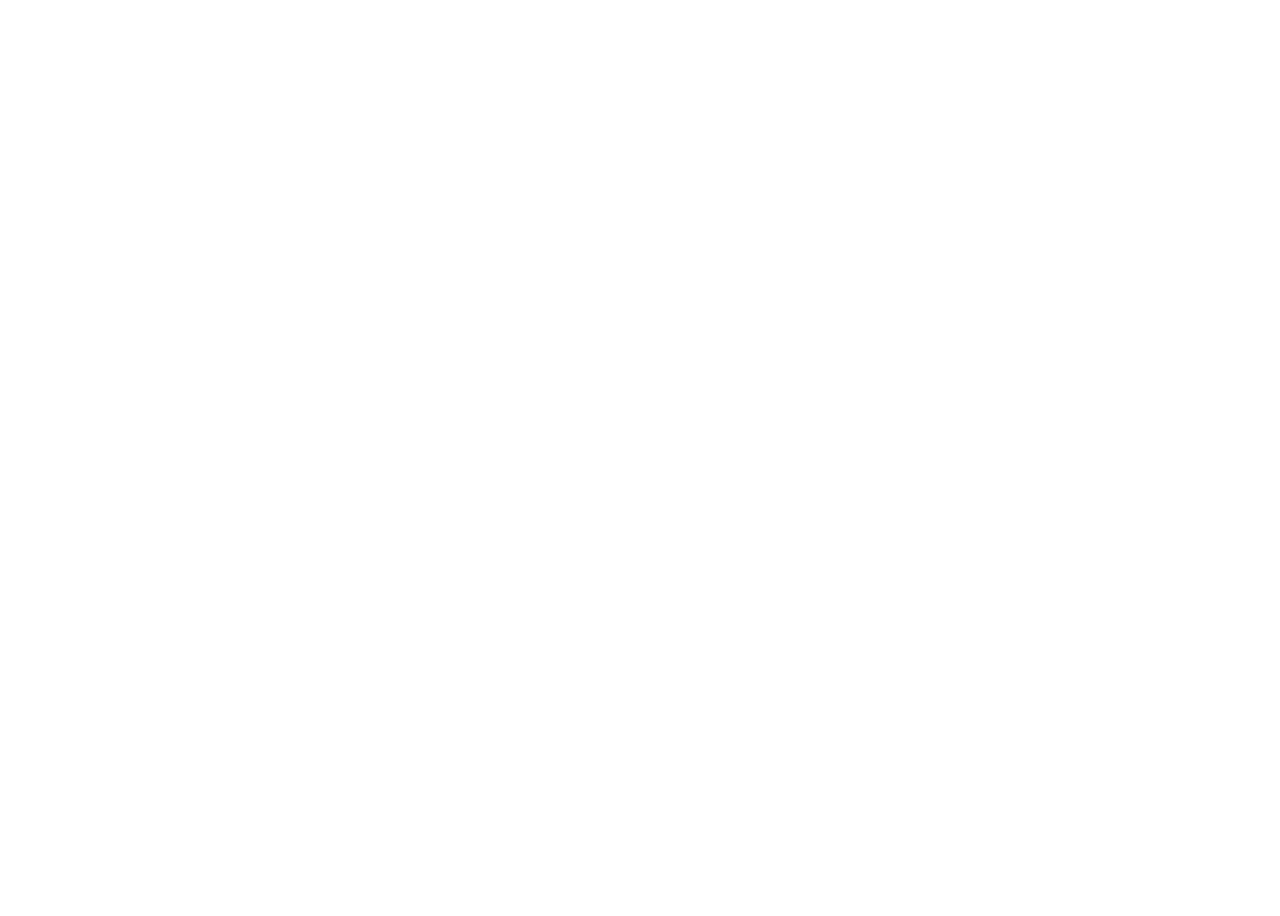
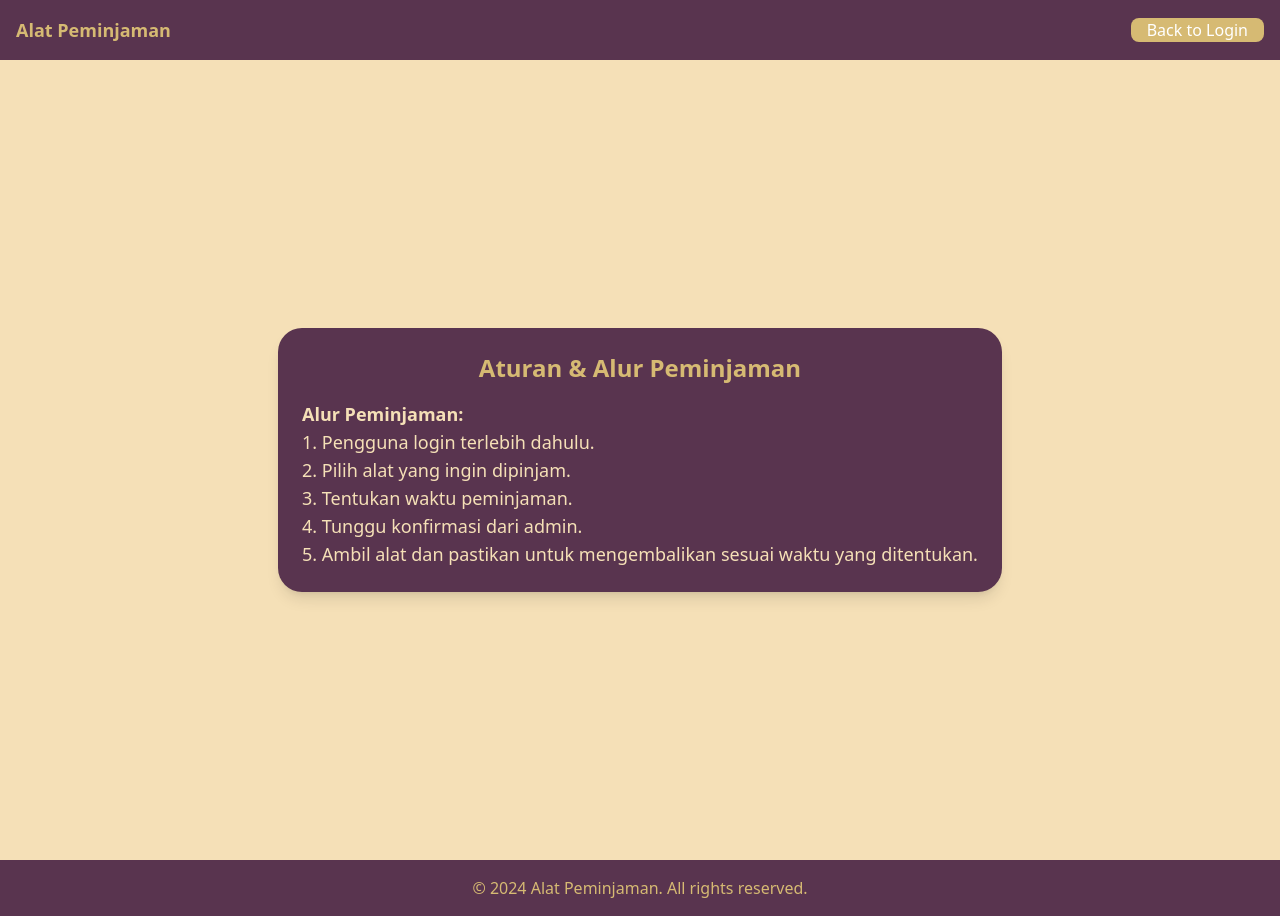
Before and after one commit to Ludw1gd/pweb-fp-P16-2024, a Vue app in the folder frontend/: page /rules in a window 1280 px wide. Before the commit this address had no page. Before the commit the page ends 800 px from the top, so only its background shows below. Built offline with nearby package versions, Linux system fonts and the light colour scheme.

Commit message:
Added Navbar, Footer, and Rules Page

```diff
--- a/frontend/src/App.vue
+++ b/frontend/src/App.vue
@@ -1,7 +1,13 @@
 <script setup lang="ts">
 import { RouterView } from 'vue-router';
+import Navbar from './components/Navbar.vue';
+import Footer from './components/Footer.vue';
 </script>
 
 <template>
+  <div>
+    <Navbar />
     <RouterView />
+    <Footer />
+  </div>
 </template>
--- /dev/null
+++ b/frontend/src/components/Footer.vue
@@ -0,0 +1,13 @@
+<template>
+    <footer class="bg-custom-plum p-4">
+        <div class="container mx-auto text-center text-custom-gold">
+            <p>&copy; 2024 Alat Peminjaman. All rights reserved.</p>
+        </div>
+    </footer>
+</template>
+
+<script lang="ts">
+export default {
+    name: "Footer",
+};
+</script>
--- /dev/null
+++ b/frontend/src/components/Navbar.vue
@@ -0,0 +1,40 @@
+<template>
+    <nav class="bg-custom-plum p-4">
+        <div class="container mx-auto flex justify-between items-center">
+            <div class="text-custom-gold text-lg font-semibold">Alat Peminjaman</div>
+            <div class="flex items-center space-x-4">
+                <span v-if="username" class="text-custom-gold">{{ username }}</span>
+                <!-- conditionally render based on current route -->
+                <router-link
+                    :to="isOnRulesPage ? '/' : '/rules'"
+                    class="text-white px-4 bg-custom-gold rounded-lg hover:bg-custom-gray hover:text-custom-plum transition"
+                >
+                    {{ isOnRulesPage ? 'Back to Login' : 'Aturan Peminjaman' }}
+                </router-link>
+            </div>
+        </div>
+    </nav>
+</template>
+
+<script lang="ts">
+import { defineComponent, computed } from 'vue';
+import { useAuthStore } from '@/store/token';
+import { useRoute } from 'vue-router';
+
+export default defineComponent({
+    name: "Navbar",
+    setup() {
+        const authStore = useAuthStore();
+        const username = computed(() => authStore.username); // assuming authStore has the username property
+        const route = useRoute(); // access the current route
+
+        // check if the current route is the "rules" page
+        const isOnRulesPage = computed(() => route.path === '/rules');
+
+        return {
+            username,
+            isOnRulesPage,  // reactive value to conditionally render navbar buttons
+        };
+    },
+});
+</script>
--- a/frontend/src/router/index.ts
+++ b/frontend/src/router/index.ts
@@ -1,11 +1,16 @@
 import { createRouter, createWebHistory } from "vue-router";
 import LoginForm from "@/views/LoginForm.vue";
+import Rules from "@/views/Rules.vue";
 
 const routes = [
   {
     path: "/",
     component: LoginForm
   },
+  {
+    path: "/rules",
+    component: Rules // Add the rules route
+  }
 ];
 
 export default createRouter({
--- /dev/null
+++ b/frontend/src/views/Rules.vue
@@ -0,0 +1,22 @@
+<template>
+    <div class="min-h-screen flex items-center justify-center bg-custom-beige">
+        <div class=" mx-auto p-6 bg-custom-plum rounded-3xl shadow-lg hover:shadow-2xl transition-shadow">
+            <h2 class="text-2xl text-center font-bold mb-4 text-custom-gold">Aturan & Alur Peminjaman</h2>
+            <p class="text-lg text-custom-beige">
+                <!-- This is hardcoded static content for now -->
+                <b>Alur Peminjaman:</b><br>
+                1. Pengguna login terlebih dahulu.<br>
+                2. Pilih alat yang ingin dipinjam.<br>
+                3. Tentukan waktu peminjaman.<br>
+                4. Tunggu konfirmasi dari admin.<br>
+                5. Ambil alat dan pastikan untuk mengembalikan sesuai waktu yang ditentukan.
+            </p>
+        </div>
+    </div>
+</template>
+
+<script lang="ts">
+export default {
+    name: "Rules",
+};
+</script>
```
